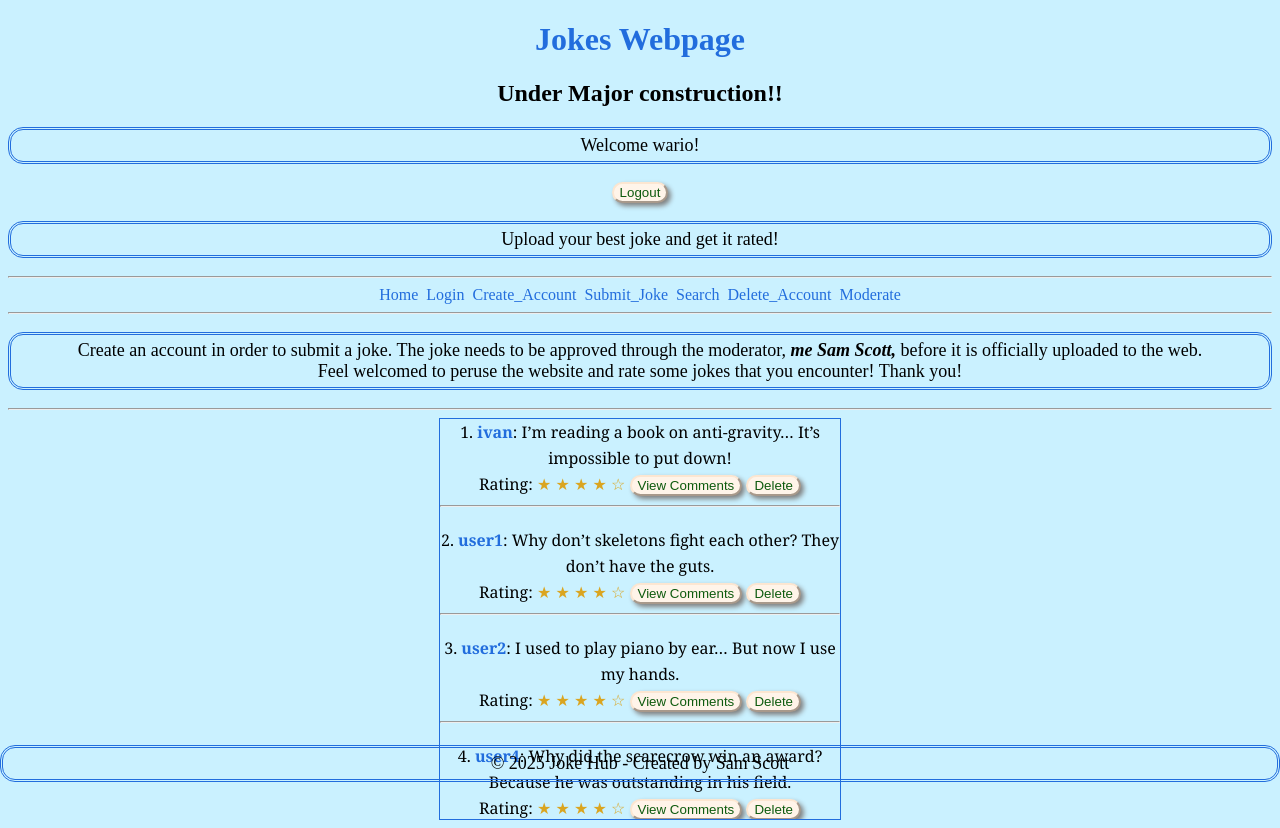
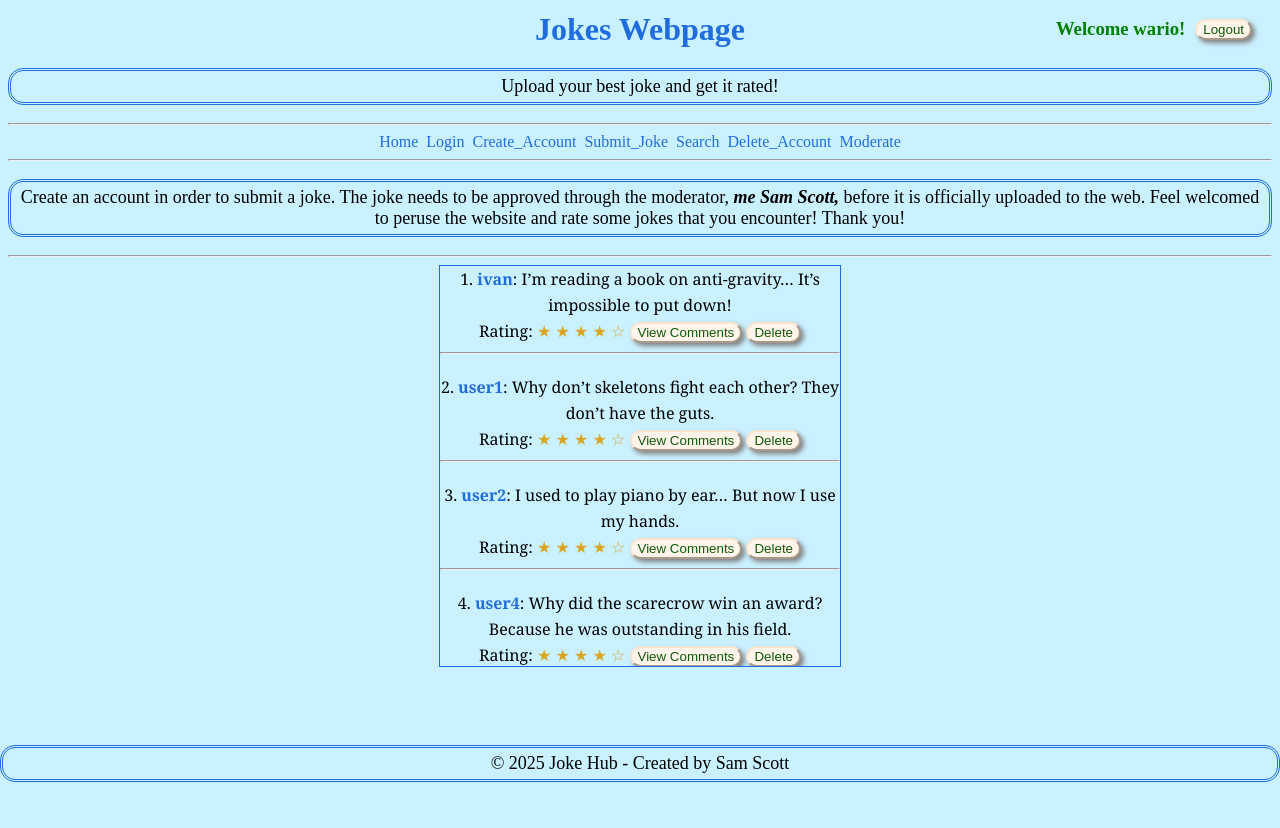
Before and after one commit to sascott9655/Joke-Webpage-, a Flask app: page / in a window 1280 px wide. After the commit the page ends 782 px from the top, so only its background shows below. Run offline with Flask 3, Linux system fonts and the light colour scheme; a user stored in the database is signed in; data comes from the database, SQL or seed files in the repository; both versions use the stored data as it was after the commit.

Commit message:
gave flash messages color depending on what the messages says. Made the logout button and username message appear on the top right of the page

```diff
--- a/app.py
+++ b/app.py
@@ -74,9 +74,9 @@ def register():
             try:
                 c.execute('INSERT INTO "users" ("username", "password") VALUES (?, ?)', (username, hashed_password))
                 conn.commit()
-                flash('Account created succesfully!')
+                flash('Account created succesfully!', 'success')
             except sqlite3.IntegrityError:
-                flash("Username already taken.")
+                flash("Username already taken.", 'error')
                 return render_template('create_account.html') #if account creating fails render back to it to try again
             conn.close()
             return redirect(url_for('index')) #login if successful
@@ -98,7 +98,6 @@ def index():
                LIMIT 10
             ''')
     jokes = c.fetchall()
-
 
     conn.close()
     # Sending the list of jokes and having joke_comments have each joke_id match up to its associated comment
@@ -123,10 +122,10 @@ def login():
             session['user_id'] = user[0] #set user_id
             session['username'] = username # set username
             session['admin'] = (user[2] == 1) #check if they are admin
-            flash(f'Welcome, {username}')
+            # flash(f'Welcome, {username}', 'success')
             return redirect(url_for('index')) #redirect back to the home page when you login
         else:
-            flash('Invalid username and/or password')
+            flash('Invalid username and/or password', 'error')
             return render_template("login.html") #go back to login page
 
     return render_template("login.html") #go back to the login page as default
@@ -135,7 +134,7 @@ def login():
 def logout():
     username = session.get('username', '') #empty string if username doesnt exist
     session.clear() # Clears all session data (logs out user/admin)
-    flash(f"You have been logged out, {username}")
+    flash(f"You have been logged out, {username}", 'sad')
     return redirect(url_for('index')) #Takes you to the homepage
 
 @app.route('/submit_joke', methods=['GET', 'POST'])
@@ -152,7 +151,7 @@ def submit_joke():
         c.execute('INSERT into "jokes" ("content", "timestamp", "user_id") VALUES (?, ?, ?)', (joke, timestamp, user_id))
         conn.commit()
         conn.close()
-        flash("Waiting for admin approval. Your joke should appear on the homepage if the joke is approved.")
+        flash("Waiting for admin approval. Your joke should appear on the homepage if the joke is approved.", 'success')
         return redirect(url_for('index')) #if you are able to make a joke successfully then go to the homepage and wait for the admin to approve of it
 
     return render_template("submit_joke.html", user_id=session['user_id'])
@@ -189,7 +188,7 @@ def delete_account():
         conn.commit()
         conn.close()
         session.clear()
-        flash('Your account has been deleted.', 'success')
+        flash('Your account has been deleted.', 'sad')
         return redirect(url_for('index'))
 
     return render_template('delete_account.html')
@@ -213,7 +212,7 @@ def search():
             user_id = row['id']
             return redirect(url_for('user_detail', user_id=user_id))
         else:
-            flash('User not found')
+            flash('User not found', 'sad')
             return redirect(url_for('search'))
 
     return render_template('search.html')
@@ -240,13 +239,13 @@ def reject_joke(joke_id):
     c.execute('DELETE FROM "jokes" WHERE "id" = ?', (joke_id,)) #delete the joke from the database
     conn.commit()
     conn.close()
-    flash('Joke rejected')
+    flash('Joke rejected', 'error')
     return '', 204
 
 @app.route('/delete_joke/<int:joke_id>', methods=['POST']) #This route is different from the reject route. It allows admins to delete jokes from the homepage(probably a temporary feature)
 def delete_joke(joke_id):
     if not session.get('admin'):
-        flash("Unauthorized: Only admins can delete jokes.")
+        flash("Unauthorized: Only admins can delete jokes.", 'error')
         return redirect(url_for('index'))
 
     conn = sqlite3.connect('jokes.db')
@@ -254,14 +253,13 @@ def delete_joke(joke_id):
     c.execute('DELETE FROM "jokes" WHERE "id" = ?', (joke_id,))
     conn.commit()
     conn.close()
-
-    flash("Joke deleted.")
+    flash("Joke deleted." 'success')
     return redirect(url_for('index'))
 
 @app.route('/rate_joke/<int:joke_id>', methods=['POST'])
 def rate_joke(joke_id):
     if 'user_id' not in session: #checks if the user_id is in the session dictionary and user_id is a key, and keys in Python dictionary are strings.
-        flash("You must be logged in to rate jokes.")
+        flash("You must be logged in to rate jokes.", 'error')
         return redirect(url_for('login'))
 
     rating = int(request.form['rating'])
@@ -271,7 +269,7 @@ def rate_joke(joke_id):
     timestamp = datetime.now().strftime("%B %d, %Y")
 
     if not rating or not comment:
-        flash("You must provide both a rating and a comment.")
+        flash("You must provide both a rating and a comment.", 'error')
         return redirect(url_for('index'))
 
     conn = sqlite3.connect('jokes.db')
@@ -298,7 +296,7 @@ def rate_joke(joke_id):
     conn.commit()
     conn.close()
 
-    flash("Your rating and comment have been submitted.")
+    flash("Your rating and comment have been submitted.", 'success')
     return redirect(url_for('index'))
 
 # This route is just for the jokes that make it on the homepage
@@ -317,7 +315,7 @@ def joke_detail(joke_id):
     row = c.fetchone()
 
     if row is None:
-        flash("Joke not found.")
+        flash("Joke not found.", 'error')
         return redirect(url_for('index'))
 
     joke = {
@@ -372,7 +370,7 @@ def user_detail(user_id):
         joke_ids.append(row['id'])
 
     if not jokes:
-        flash("User has no jokes uploaded.")
+        flash("User has no jokes uploaded." , 'sad')
         return redirect(url_for('search'))
 
     # Fetch all comments *on this user's jokes*
--- a/static/css/index.css
+++ b/static/css/index.css
@@ -4,6 +4,7 @@ body{
 }
 h1 {
 	color: rgb(34, 109, 221);
+	text-align: center;
    }
 p{
 	font-size: 18px;
@@ -11,7 +12,7 @@ p{
 	padding-right: 50px;
 	padding-bottom: 5px;
 	padding-left: 50px; */
-	padding: 5px 50px 5px 50px;
+	padding: 5px 5px 5px 5px;
 	border: 3px double rgb(34, 109, 221);
 	border-radius: 15px;
 }
@@ -41,13 +42,29 @@ nav{
 	color:rgb(111, 12, 150);
 }
 .flash-message{
-	background-color: purple;
-	color: white;
+	/* background-color: purple; */
+	/* color: white;
 	border: 2px, solid, black;
 	padding: 10px;
 	margin: 15px;
-	border-radius: 5px;
+	border-radius: 5px; */
 }
+.error{
+	color: white;
+	background-color: darkred;
+	border-color: maroon;
+}
+.success{
+	color: white;
+	background-color: green;
+	border-color: green;
+}
+.sad{
+	color: white;
+	background-color: darkblue;
+	border-color: darkblue;
+}
+
 .scroll-box{
 	height:400px;
 	width:400px;
@@ -100,6 +117,30 @@ hr{
 	padding-top: 10px; /* gives padding above the box */
 	gap: 10px; /* gap spaces between each of the elements(used for parent classes) */
 }
+/* Title page */
+.header-container{
+	display: flex;
+	justify-content: space-between;
+	align-items: center;
+	padding:10px 20px;
+	position: relative;
+}
+
+.title{
+	margin: 0 auto; /* Used to center the header h1 in this case */
+	position: absolute; /* allows elements to be positioned based on an absolute point on the page, relative to its parent element. This ensures the element's position is the same even if the page is resized or the content is changed. */
+	left: 50%; /* moves the left edge of an element to the center of its containing block. It's often used in conjunction with transform: translateX(-50%) to horizontally center an element within its container. */
+	transform: translateX(-50%);
+}
+.user-actions{
+	display: flex;
+	align-items: center;
+	gap: 10px;
+}
+.success2{
+	color: green;
+	margin: 0;
+}
 #mrgn-lft{
 	margin-left: 3px;
 }
--- a/templates/index.html
+++ b/templates/index.html
@@ -7,27 +7,31 @@
 </head>
 <body>
     <header>
-        <h1> Jokes Webpage </h1>
-        <h2>Under Major construction!!</h2>
+        <div class="header-container">
+            <div class="spacer"></div>
+        <h1 class="title"> Jokes Webpage </h1>
         <!-- Displays username on the homepage if they are logged in -->
+            <div class="user-actions">
                 {% if username %}
-            <p>Welcome {{ username }}!</p>
+                    <h3 class="success2"><strong>Welcome {{ username }}!</strong></h3>
                     <!-- Logout button to log out user -->
                     <form action="{{ url_for('logout') }}" method="GET">
                         <button type="submit">Logout</button>
                     </form>
                 {% endif %}
-        <div class="subtitle">
+            </div>
+        </div>
             <p>Upload your best joke and get it rated!</p>
-        </div>
         <hr>
     </header>
     <!-- This shows all the flash messages that show on the homepage -->
-    {% with messages = get_flashed_messages() %}
+    {% with messages = get_flashed_messages(with_categories=true) %}
         {% if messages %}
-            <div class="flash-message">
-                <p>{{ messages[0] }}</p>
-            </div>
+            <ul class=flashes>
+                {% for category, message in messages %}
+                    <li class="{{ category }}">{{ message }}</li>
+                {% endfor %}
+            </ul>
         {% endif %}
     {% endwith %}
 
--- a/templates/joke_detail.html
+++ b/templates/joke_detail.html
@@ -68,6 +68,7 @@
                     <button type="submit">Submit</button>
                 </form>
             {% else %}
+                    <br><br>
                     Please <a href="{{ url_for('login') }}">sign in</a> to comment!
             {% endif %}
      <footer>
--- a/templates/user_detail.html
+++ b/templates/user_detail.html
@@ -70,6 +70,7 @@
                     <button type="submit">Submit</button>
                 </form>
             {% else %}
+                    <br><br>
                     Please <a href="{{ url_for('login') }}">sign in</a> to comment!
             {% endif %}
                 </div>
```
Also changed, not shown: static/js/index.js (+17 -0 lines), templates/create_account.html (+9 -7 lines), templates/login.html (+9 -8 lines), templates/search.html (+7 -5 lines), jokes.db. Lines whose indentation alone changed are shown as unchanged.
